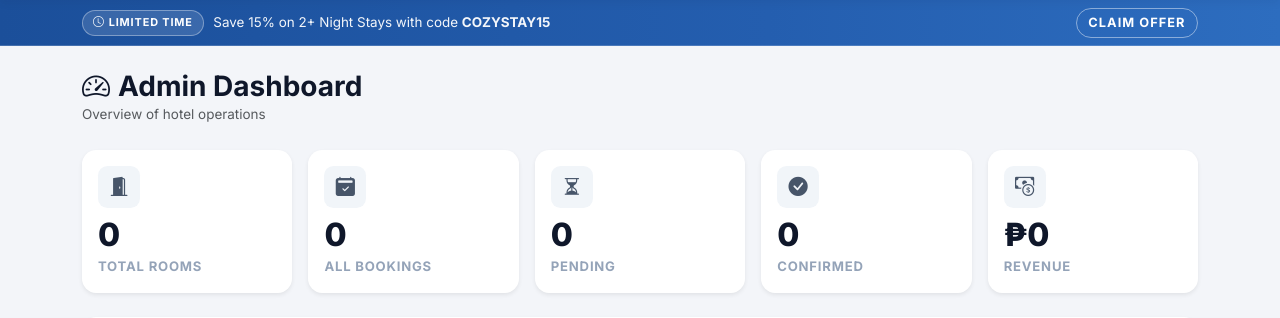
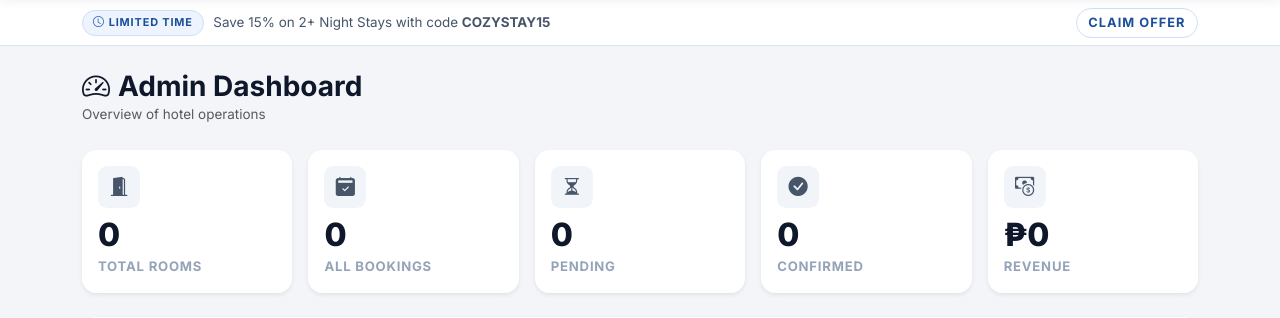
Before and after one commit to AldrianLoberiano/hotel_reservation, a Django app: page /admin-dashboard/ in a window 1280 px wide. Shown: the part 71-389 px from the top of the page. Run offline with Django 5.2, Linux system fonts and the light colour scheme; the visitor is signed in with stand-in values (Sample User, id 1); data comes from the database, SQL or seed files in the repository; data that the repository does not hold is empty.

Commit message:
Update styles.css

```diff
--- a/hotel_reservation/static/css/styles.css
+++ b/hotel_reservation/static/css/styles.css
@@ -59,7 +59,7 @@ body {
    NAVBAR
    ============================================================ */
 .navbar-premium {
-  background: #ffffff;
+  background: #ffffff !important;
   border-bottom: 1px solid #dbe5f1;
   box-shadow: 0 2px 10px rgba(15,23,42,.06);
   padding: .75rem 0;
@@ -68,7 +68,7 @@ body {
   z-index: 1030;
 }
 .navbar-premium.guest-navbar {
-  background: #ffffff;
+  background: #ffffff !important;
   border-bottom: 0;
   box-shadow: none;
 }
@@ -131,9 +131,9 @@ body {
 }
 
 .header-offer-strip {
-  background: linear-gradient(90deg, #1b4f9a 0%, #245eaf 60%, #2d6dbf 100%);
-  border-bottom: 1px solid rgba(255,255,255,.18);
-  color: #fff;
+  background: #ffffff !important;
+  border-bottom: 1px solid #dbe5f1;
+  color: var(--text-secondary);
   padding: .48rem 0;
   position: sticky;
   top: 69px;
@@ -148,10 +148,11 @@ body {
 .header-offer-badge {
   display: inline-flex;
   align-items: center;
-  border: 1px solid rgba(255,255,255,.35);
-  background: rgba(255,255,255,.13);
+  border: 1px solid #cfe0f6;
+  background: #edf4fe;
   border-radius: 2rem;
   padding: .2rem .62rem;
+  color: var(--brand-700);
   font-size: .68rem;
   letter-spacing: .08em;
   text-transform: uppercase;
@@ -159,23 +160,23 @@ body {
 }
 .header-offer-text {
   font-size: .84rem;
-  color: rgba(255,255,255,.95);
+  color: var(--text-secondary);
 }
 .header-offer-link {
-  color: #fff;
+  color: var(--brand-700);
   font-size: .8rem;
   font-weight: 700;
   text-transform: uppercase;
   letter-spacing: .08em;
-  border: 1px solid rgba(255,255,255,.45);
+  border: 1px solid #cfe0f6;
   border-radius: 2rem;
   padding: .24rem .72rem;
   text-decoration: none;
   transition: var(--transition);
 }
 .header-offer-link:hover {
-  color: #1b4f9a;
-  background: #fff;
+  color: #fff;
+  background: var(--brand-600);
 }
 
 /* ============================================================
```
